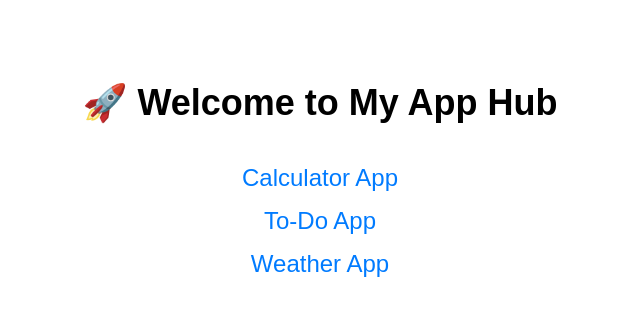
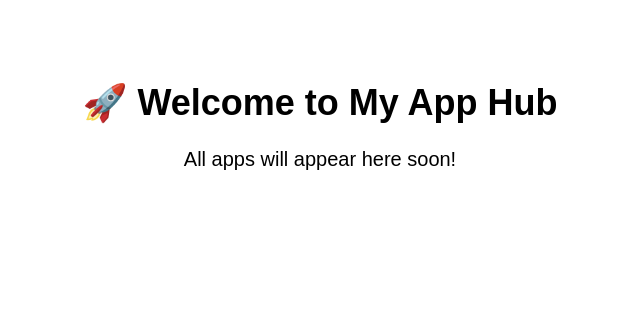
Before and after one commit to ynprogramming/my-apps, a plain HTML site: page index.html in a window 1280 px wide. Shown: the whole page, without its empty margins (320-960 px from the left). Drawn offline with Linux system fonts and the light colour scheme.

Commit message:
Clean homepage - remove placeholder apps

```diff
--- a/index.html
+++ b/index.html
@@ -6,18 +6,11 @@
   <style>
     body { font-family: Arial, sans-serif; text-align: center; padding: 50px; }
     h1 { font-size: 36px; }
-    .apps { margin-top: 40px; }
-    .app { margin: 15px 0; font-size: 24px; }
-    a { text-decoration: none; color: #007bff; }
-    a:hover { text-decoration: underline; }
+    p { font-size: 20px; }
   </style>
 </head>
 <body>
   <h1>🚀 Welcome to My App Hub</h1>
-  <div class="apps">
-    <div class="app"><a href="calculator/">Calculator App</a></div>
-    <div class="app"><a href="todo/">To-Do App</a></div>
-    <div class="app"><a href="weather/">Weather App</a></div>
-  </div>
+  <p>All apps will appear here soon!</p>
 </body>
 </html>
```
